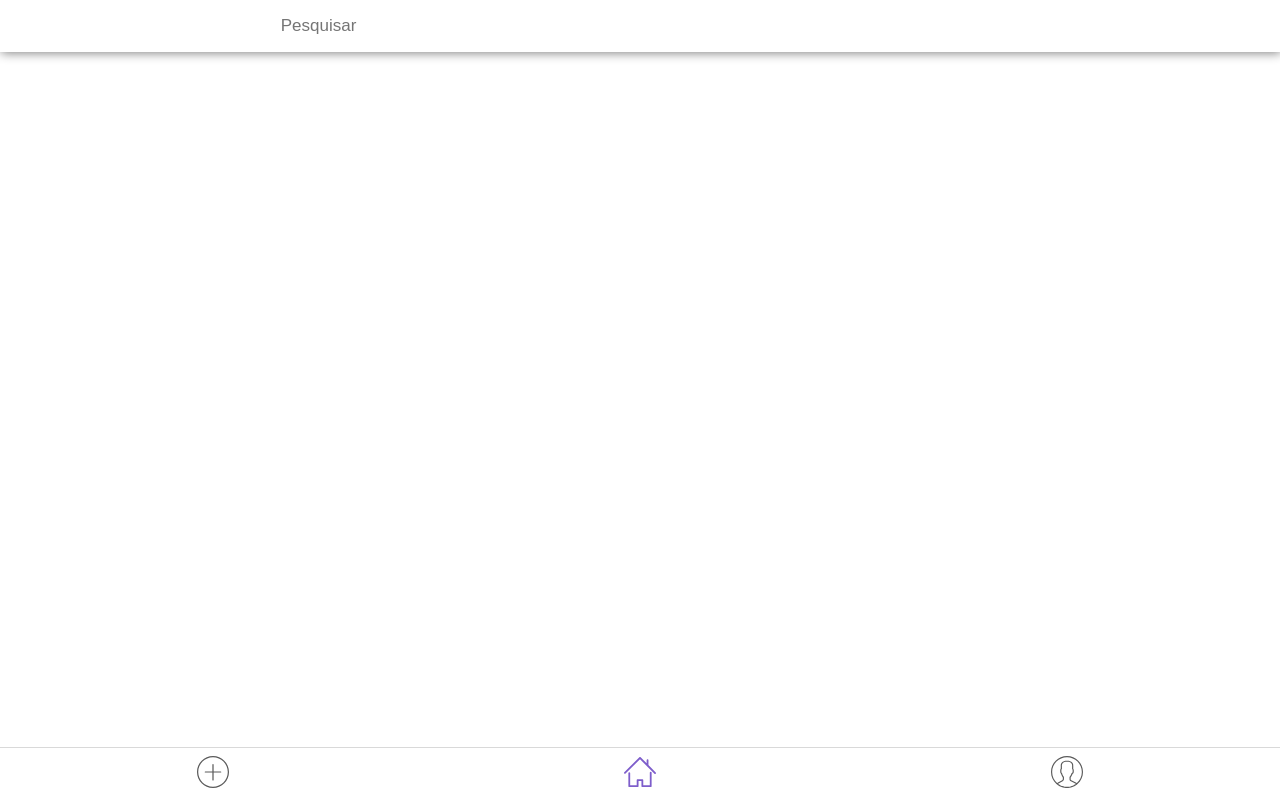
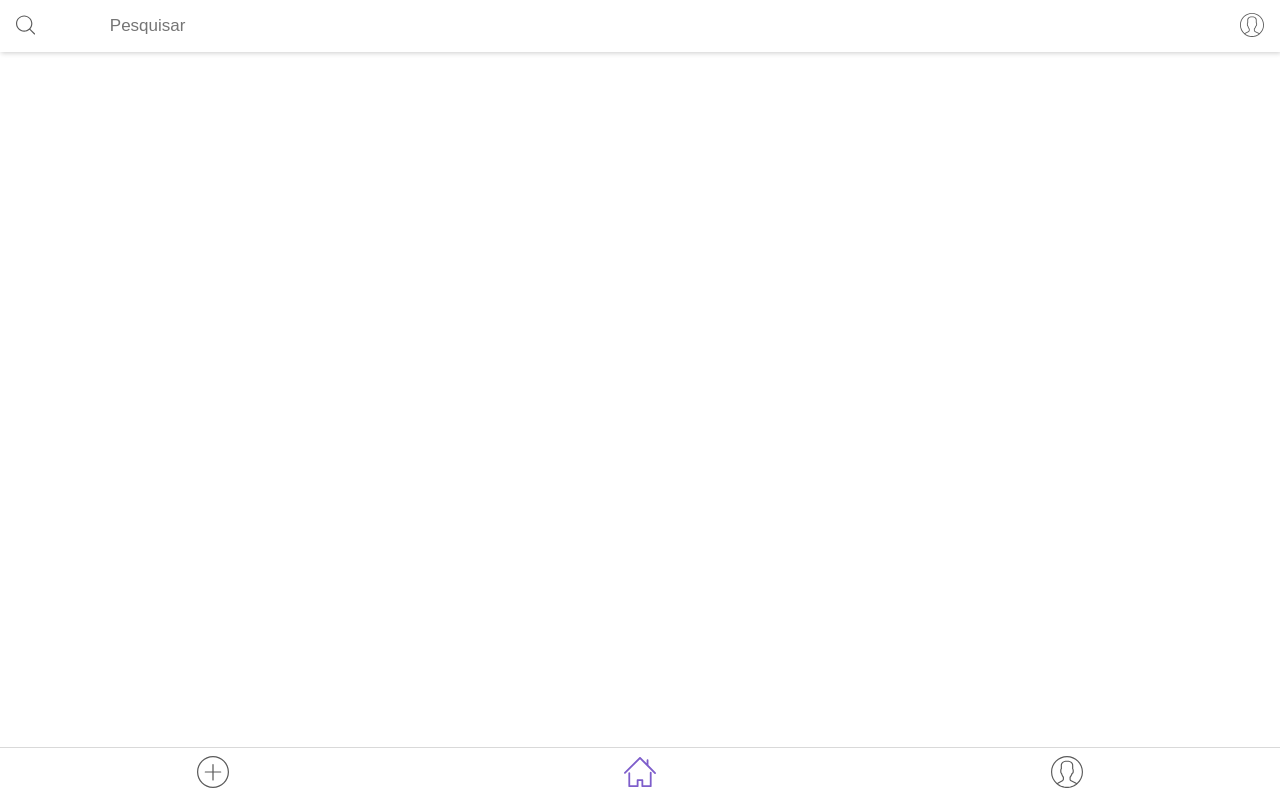
Before and after one commit to Prokopetz-zz/CodeHUB, a Vue app: page /#/ in a window 1280 px wide. Built offline with nearby package versions, Linux system fonts and the light colour scheme; some icons are missing.

Commit message:
Modified components in the project -Added icons to the molecule and atom -Fix some issues in the width -Adjust the size of the search bar

```diff
--- a/src/components/atoms/a-input-text.vue
+++ b/src/components/atoms/a-input-text.vue
@@ -25,11 +25,15 @@ export default {
 </script>
 
 <style lang='stylus' scoped>
-input {
-  padding: 1rem;
-  font-size: 17px;
-  border: none;
-  background: #fff;
+form{
+  input {
+    padding: 1rem;
+    font-size: 17px;
+    border: none;
+    background: #fff;
+    width: 90%;
+  }
+  width: 100%;
 }
 form:after {
   content: "";
--- a/src/components/molecules/m-search.vue
+++ b/src/components/molecules/m-search.vue
@@ -1,27 +1,40 @@
 <template>
   <div class="father">
-    <a-icon></a-icon>
+    <div class="son">
+      <search-svg/>
+    </div>
     <a-input-text text="Pesquisar"></a-input-text>
   </div>
 </template>
 
 <script>
+import SearchSvg from '@/assets/icons/search.svg';
 import AInputText from '@/components/atoms/a-input-text';
-import AIcon from '@/components/atoms/a-icon';
 
 export default {
   name: 'MSearch',
   components: {
     AInputText,
-    AIcon,
+    SearchSvg,
   },
 };
 </script>
 
 <style lang='stylus' scoped>
 .father{
+  .son{
+    svg {
+      width: 1.2rem;
+      height: 1.5rem;
+      fill: rgba(0, 0, 0, 0.65);
+    }
+    padding: 0 1rem;
+    margin-top: 0.17rem;
+  }
   display: flex;
   align-items: center;
+  justify-content: space-between;
   row-flex-direction: column;
+  width: 100%;
 }
 </style>
--- a/src/components/organisms/o-header.vue
+++ b/src/components/organisms/o-header.vue
@@ -1,32 +1,43 @@
 <template>
   <div class="header">
     <m-search></m-search>
-    <a-icon></a-icon>
+    <div class="svg-box">
+      <profile-svg></profile-svg>
+    </div>
   </div>
 </template>
 
 <script>
 import MSearch from '@/components/molecules/m-search';
-import AIcon from '@/components/atoms/a-icon';
+import ProfileSvg from '@/assets/icons/user.svg';
 
 export default {
   name: 'OHeader',
   components: {
     MSearch,
-    AIcon,
+    ProfileSvg,
   },
 };
 </script>
 
 <style scoped lang="stylus">
 .header {
+  .svg-box{
+    svg {
+      width: 1.5rem;
+      height: 1.5rem;
+      fill: rgba(0, 0, 0, 0.65);
+    }
+    padding: 0 1rem;
+    margin-top: 0.17rem;
+  }
   display: flex;
   align-items: center;
-  justify-content: space-around;
+  justify-content: space-between;
   position: fixed;
   top: 0;
   left: 0;
   right:0;
-  box-shadow: 1px 1px 10px grey;
+  box-shadow: 1px 1px 5px rgba(0,0,0,0.2);
 }
 </style>
```
Also changed, not shown: src/components/index.vue (line endings or trailing spaces).
